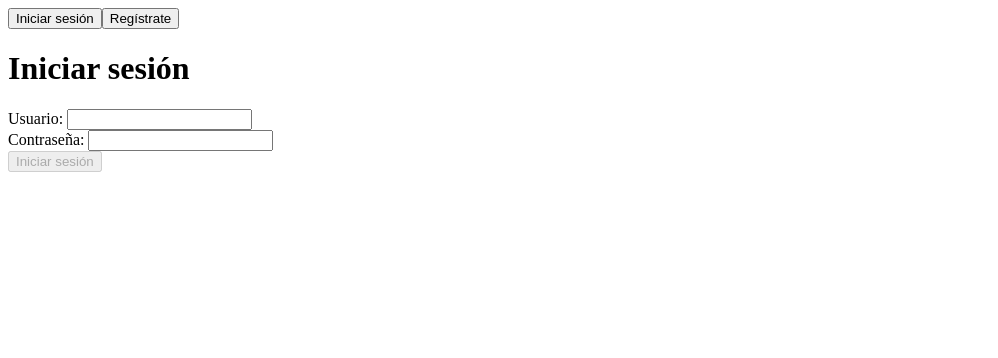
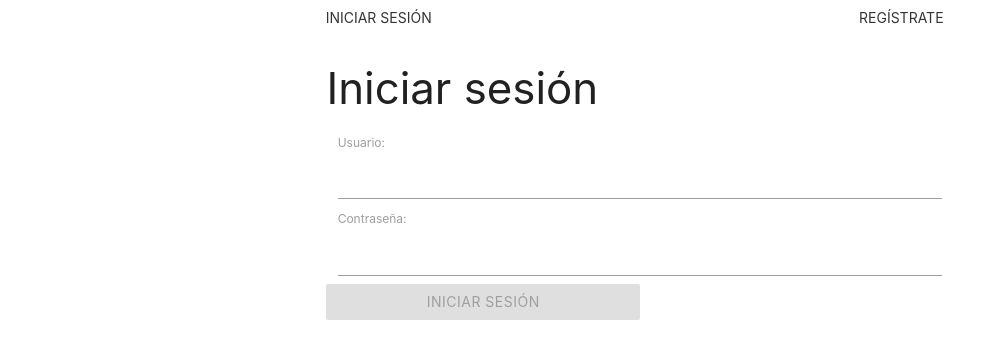
Before and after one commit to Dunloop26/app-estetica-fr, an Angular app: page /login in a window 1280 px wide. Shown: the top 358 px of the page, without its empty margins (0-998 px from the left). Built offline with nearby package versions, Linux system fonts and the light colour scheme.

Commit message:
UPDATE: Actualización de progresos

```diff
--- a/angular.json
+++ b/angular.json
@@ -32,9 +32,12 @@
               "src/assets"
             ],
             "styles": [
-              "src/styles.scss"
+              "src/styles.scss",
+              "./node_modules/materialize-css/dist/css/materialize.css"
             ],
-            "scripts": []
+            "scripts": [
+              "./node_modules/materialize-css/dist/js/materialize.js"
+            ]
           },
           "configurations": {
             "production": {
--- a/package.json
+++ b/package.json
@@ -18,6 +18,7 @@
     "@angular/platform-browser": "~12.2.0",
     "@angular/platform-browser-dynamic": "~12.2.0",
     "@angular/router": "~12.2.0",
+    "materialize-css": "^1.0.0",
     "rxjs": "~6.6.0",
     "tslib": "^2.3.0",
     "zone.js": "~0.11.4"
--- a/src/app/components/public/login/login.component.html
+++ b/src/app/components/public/login/login.component.html
@@ -1,7 +1,8 @@
-<main class="forms-container">
-  <div class="btn-group">
-    <button (click)="loadSignIn()">Iniciar sesión</button>
-    <button (click)="loadSignUp()">Regístrate</button>
+<main class="container">
+  <div class="row">
+    <button class="btn-flat col s5" (click)="loadSignIn()">Iniciar sesión</button>
+    <div class="col s2"></div>
+    <button class="btn-flat col s5" (click)="loadSignUp()">Regístrate</button>
   </div>
   <ng-template appHost></ng-template>
 </main>
--- a/src/app/components/public/sign-in-form/sign-in-form.component.html
+++ b/src/app/components/public/sign-in-form/sign-in-form.component.html
@@ -1,14 +1,19 @@
-<main class="form-container">
-  <h1>Iniciar sesión</h1>
-  <form [formGroup]="form" (ngSubmit)="onSubmit()">
-    <div class="input-group">
+<main class="container">
+  <h3>Iniciar sesión</h3>
+  <form class="row" [formGroup]="form" (ngSubmit)="onSubmit()">
+    <div class="col s12 input-group">
       <label for="user">Usuario: </label>
-      <input id="user" type="text" formControlName="user"/>
+      <input id="user" type="text" formControlName="user" />
     </div>
-    <div class="input-group">
+    <div class="col s12 input-group">
       <label for="pass">Contraseña: </label>
-      <input id="pass" type="password" formControlName="pass"/>
+      <input id="pass" type="password" formControlName="pass" />
     </div>
-    <button [disabled]="!form.valid" type="submit">Iniciar sesión</button>
+    <div class="section">
+      <button class="col s12 m6 btn red darken-2 white-text waves-effect waves-lighten "
+        [disabled]="!form.valid" type="submit">
+        Iniciar sesión
+      </button>
+    </div>
   </form>
 </main>
--- a/src/app/components/public/sign-up-form/sign-up-form.component.html
+++ b/src/app/components/public/sign-up-form/sign-up-form.component.html
@@ -1,22 +1,23 @@
-<main class="form-container">
-  <h1>Registrarse</h1>
-  <form [formGroup]="form" (ngSubmit)="onSubmit()">
-    <div class="input-group">
+<main class="container">
+  <h3>Registrarse</h3>
+  <form class="row" [formGroup]="form" (ngSubmit)="onSubmit()">
+    <div class="col s12 input-group">
       <label for="user">Usuario: </label>
-      <input id="user" type="text" formControlName="user"/>
+      <input id="user" type="text" formControlName="user" />
     </div>
-    <div class="input-group">
+    <div class="col s12 input-group">
       <label for="email">E-Mail: </label>
-      <input id="email" type="email" formControlName="email"/>
+      <input id="email" type="email" formControlName="email" />
     </div>
-    <div class="input-group">
+    <div class="col s12 input-group">
       <label for="pass">Contraseña: </label>
-      <input id="pass" type="password" formControlName="pass"/>
+      <input id="pass" type="password" formControlName="pass" />
     </div>
-    <div class="input-group">
+    <div class="col s12 input-group">
       <label for="confirmPass">Confirmar contraseña: </label>
-      <input id="confirmPass" type="password" formControlName="confirmPass"/>
+      <input id="confirmPass" type="password" formControlName="confirmPass" />
     </div>
-    <button [disabled]="!form.valid" type="submit">Registrarse</button>
+    <div class="section"><button class="btn amber darken-2 col s12 m6 waves-effect waves-lighten" [disabled]="!form.valid" type="submit">Registrarse</button>
+    </div>
   </form>
 </main>
--- a/src/app/services/auth.service.ts
+++ b/src/app/services/auth.service.ts
@@ -10,6 +10,6 @@ export class AuthService {
   constructor(private http: HttpClient) {}
 
   isLoggedIn(): boolean {
-    return true;
+    return false;
   }
 }
```
Also changed, not shown: 2 other files (tests, documents, lock files or other folders).
